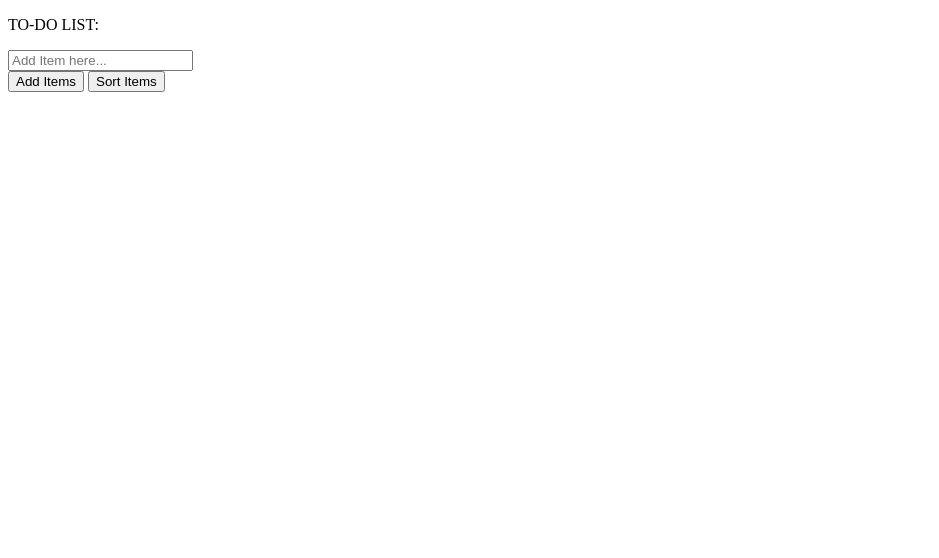
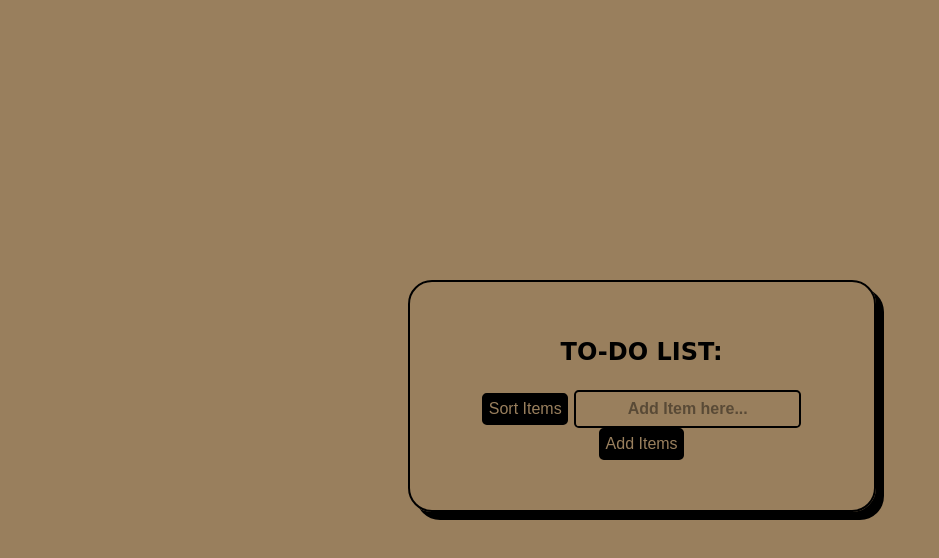
Before and after one commit to KeenoFourie/To-DoListNew, a plain HTML site: page index.html in a window 1280 px wide. Shown: the whole page, without its empty margins (0-939 px from the left). Drawn offline with Linux system fonts and the light colour scheme.

Commit message:
Html styling

```diff
--- a/index.html
+++ b/index.html
@@ -13,14 +13,12 @@
     <main class="container-fluid">
         <div class="container">
             <div class="main_heading">
-                <p id="display-2">TO-DO LIST:</p>
+                <p id="Heading">TO-DO LIST:</p>
             </div>
-            <div class="row" id="input_item_for_list">
-                <input type="text" id="input_item" placeholder="Add Item here...">
-            </div>
-            <div class="row" id="buttons_for_functions">
-                <button id="add_button">Add Items</button>
-                <button id="sort_button">Sort Items</button>
+            <div class="row">
+                    <button id="sort_button">Sort Items</button>
+                    <input type="text" id="input_item" placeholder="Add Item here...">
+                    <button id="add_button">Add Items</button>
             </div>
         </div>
         <div class="container">
--- a/style/style.css
+++ b/style/style.css
@@ -0,0 +1,57 @@
+/* Body and main */
+body {
+    font-family: cursive;
+    background-color: rgb(153, 127, 93);
+    text-align: center;
+    font-size: large;
+    width: 99%;
+    height: 97vh;
+    display: flex;
+    justify-content: center;
+    align-items: center;
+    flex-direction: column;
+}
+main {
+    border: 2px solid black;
+    border-radius: 1.5rem;
+    padding: 2rem;
+    box-shadow: 0.5rem 0.5rem;
+    width: 25rem;
+}
+/* Heading */
+#Heading {
+    font-weight: bold;
+    font-size: x-large;
+}
+/* Input */
+#input_item {
+    font-size: medium;
+    border: 2px solid black;
+    border-radius: 0.3rem;
+    background-color: transparent;
+    text-align: center;
+    padding: 0.5rem;
+}
+::placeholder {
+    color: rgba(0, 0, 0, 0.415);
+    font-weight: bold;
+}
+/* Buttons */
+#sort_button {
+    background-color: black;
+    color: rgb(153, 127, 93);
+    font-size: medium;
+    padding: 0.3rem;
+    border-radius: 0.3rem;
+    border: 2px solid black;
+    cursor: pointer;
+}
+#add_button {
+    background-color: black;
+    color: rgb(153, 127, 93);
+    font-size: medium;
+    padding: 0.3rem;
+    border-radius: 0.3rem;
+    border: 2px solid black;
+    cursor: pointer;
+}
```
